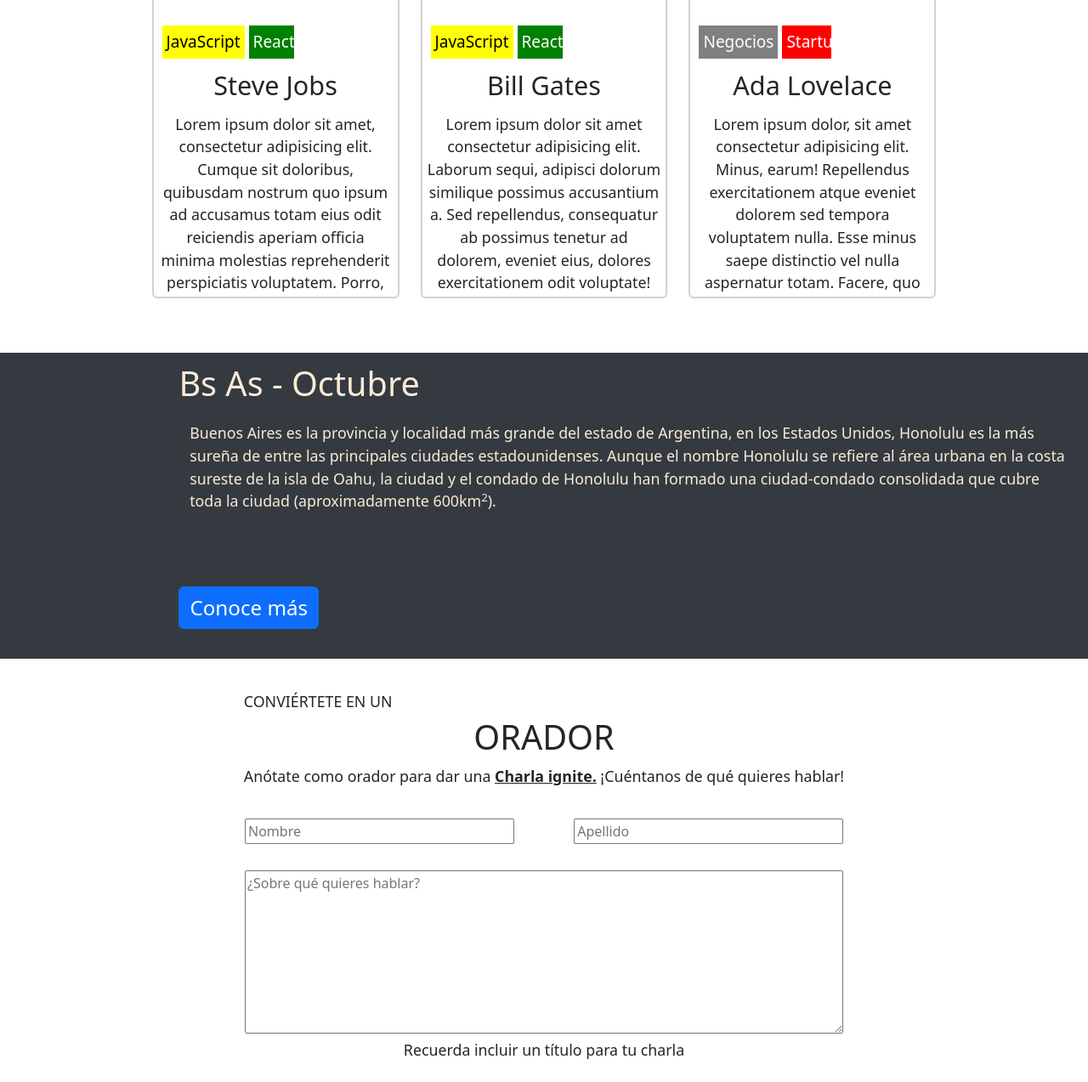
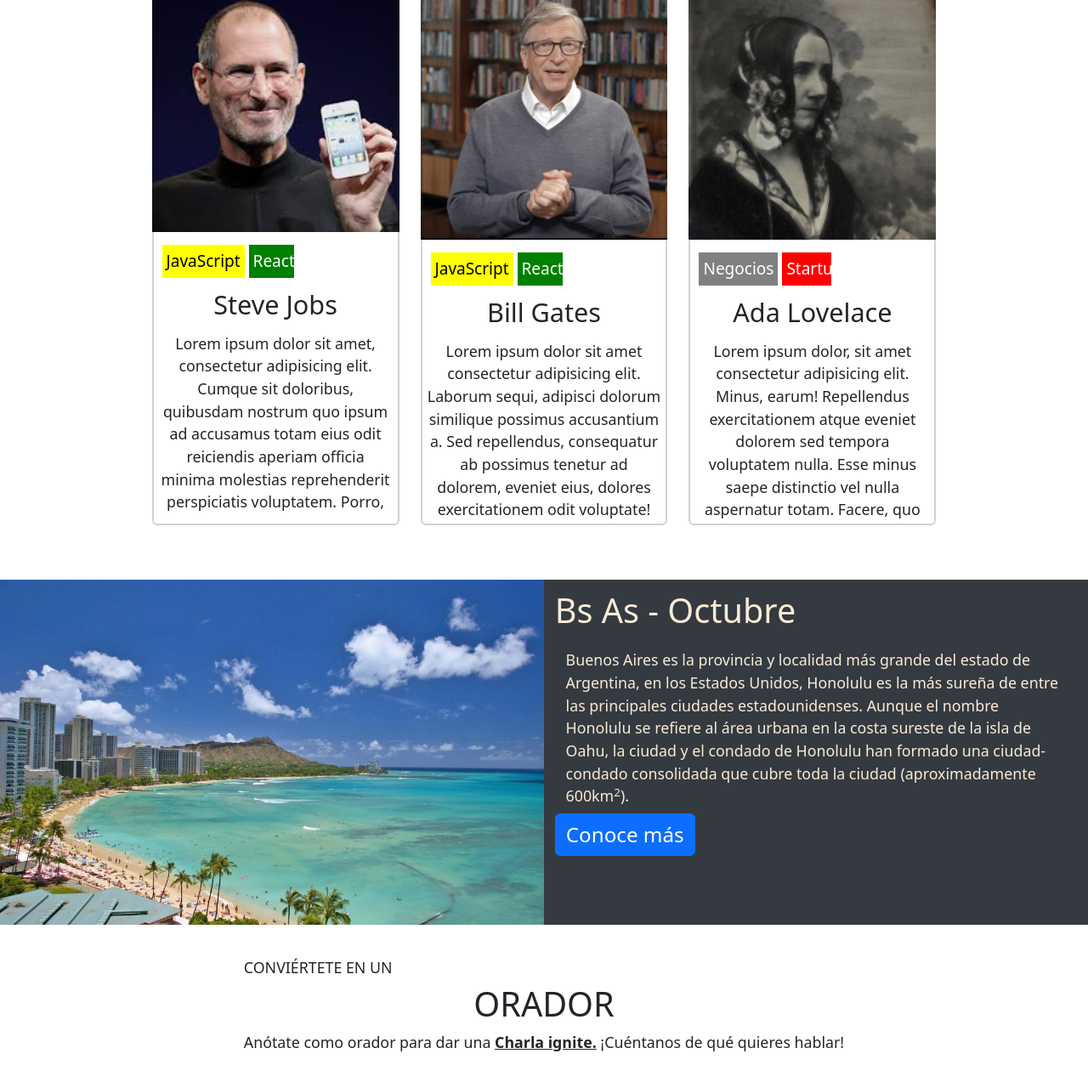
Before and after one commit to tecnycompu/P_Integrador_01, a plain HTML site: page index.html in a window 1280 px wide. Shown: the part 706-1979 px from the top of the page at 85% size. Drawn offline with nearby package versions, Linux system fonts and the light colour scheme; the site is published under a folder, as on GitHub Pages, so addresses that start at the root find nothing.

Commit message:
Update index.html

```diff
--- a/index.html
+++ b/index.html
@@ -11,7 +11,7 @@
     <nav style="background-Image: url('./img/ba1.jpg'); background-Size: 100%; background-Repeat: no-repeat;">
         <header>
             <picture>
-                <a href=""><img src="/img/codoacodo.png" alt="asdas"></a>
+                <a href=""><img src="./img/codoacodo.png" alt="asdas"></a>
                 <h4>Conf Bs As</h4>
             </picture>
             <menu>
@@ -37,7 +37,7 @@
         <div id="oradores">
             <!-- Fichas de oradores -->
             <article class='card'>
-                <picture><img class='card-img-top' src="/img/steve.jpg" alt=""></picture>
+                <picture><img class='card-img-top' src="./img/steve.jpg" alt=""></picture>
                 <div class='card-body'>
                     <div class="card-subtitle mb-2" style="display: flex; justify-content: space-between;">
                         <span style="background-color: yellow; color: black; padding: 5px;">JavaScript</span>
@@ -50,7 +50,7 @@
                 </div>
             </article>
             <article class='card'>
-                <picture><img class='card-img-top' src="/img/bill.jpg" alt=""></picture>
+                <picture><img class='card-img-top' src="./img/bill.jpg" alt=""></picture>
                 <div class='card-body'>
                     <div class="card-subtitle mb-2" style="display: flex; justify-content: space-between;">
                         <span style="background-color: yellow; color: black; padding: 5px;">JavaScript</span>
@@ -63,7 +63,7 @@
                 </div>
             </article>
             <article class='card'>
-                <picture><img class='card-img-top' src="/img/ada.jpeg" alt=""></picture>
+                <picture><img class='card-img-top' src="./img/ada.jpeg" alt=""></picture>
                 <div class='card-body'>
                     <div class="card-subtitle mb-2" style="display: flex; justify-content: space-between;">
                         <span style="background-color: gray; color: white; padding: 5px;">Negocios</span>
@@ -80,7 +80,7 @@
 
     </section>
     <div id='descript'>
-        <span><img src="/img/honolulu.jpg" alt=""></span>
+        <span><img src="./img/honolulu.jpg" alt=""></span>
         <article>
             <h1>Bs As - Octubre</h1>
             <p>Buenos Aires es la provincia y localidad más grande del estado de Argentina, en los Estados Unidos, Honolulu es la más sureña de entre las principales ciudades estadounidenses. Aunque el nombre Honolulu se refiere al área urbana en la costa sureste de la isla de Oahu, la ciudad y el condado de Honolulu han formado una ciudad-condado consolidada que cubre toda la ciudad (aproximadamente 600km<sup>2</sup>).</p>
```
